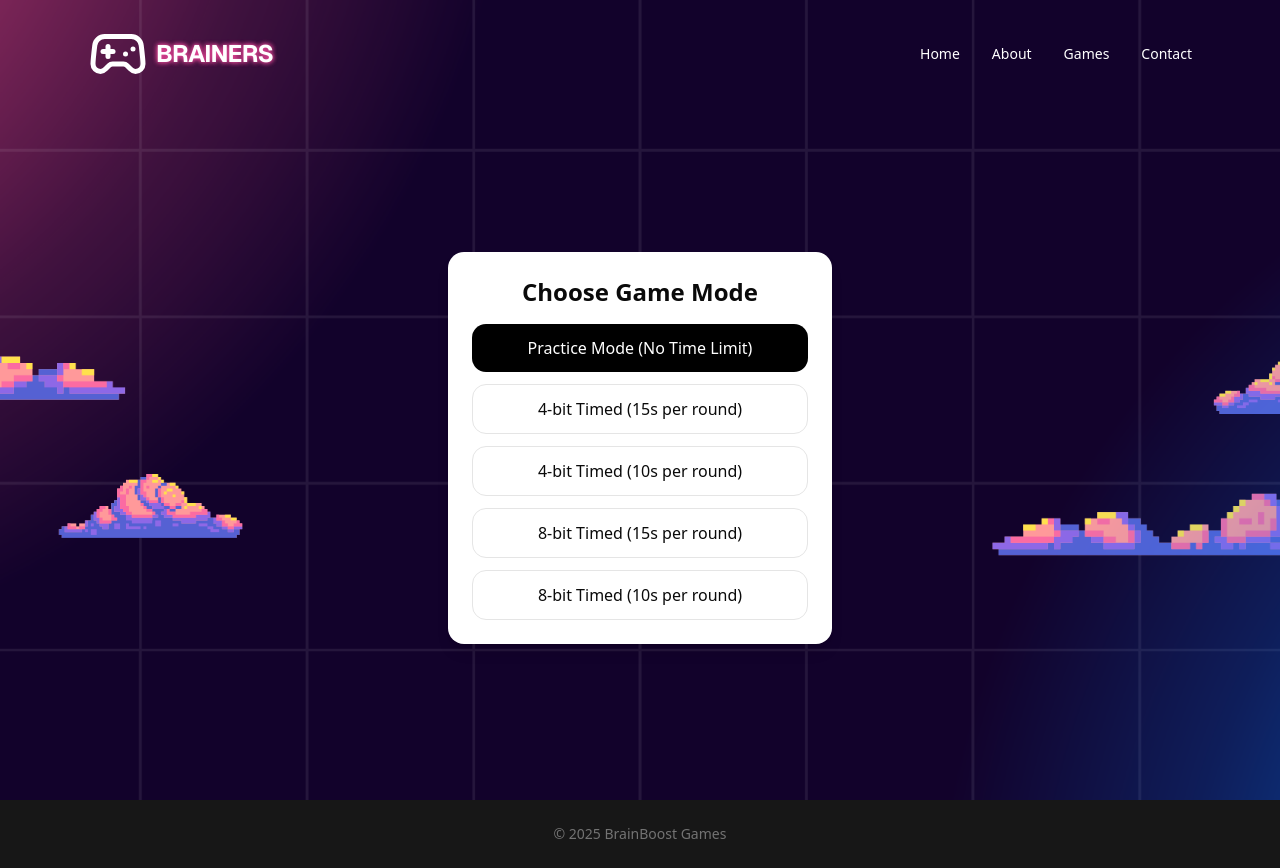
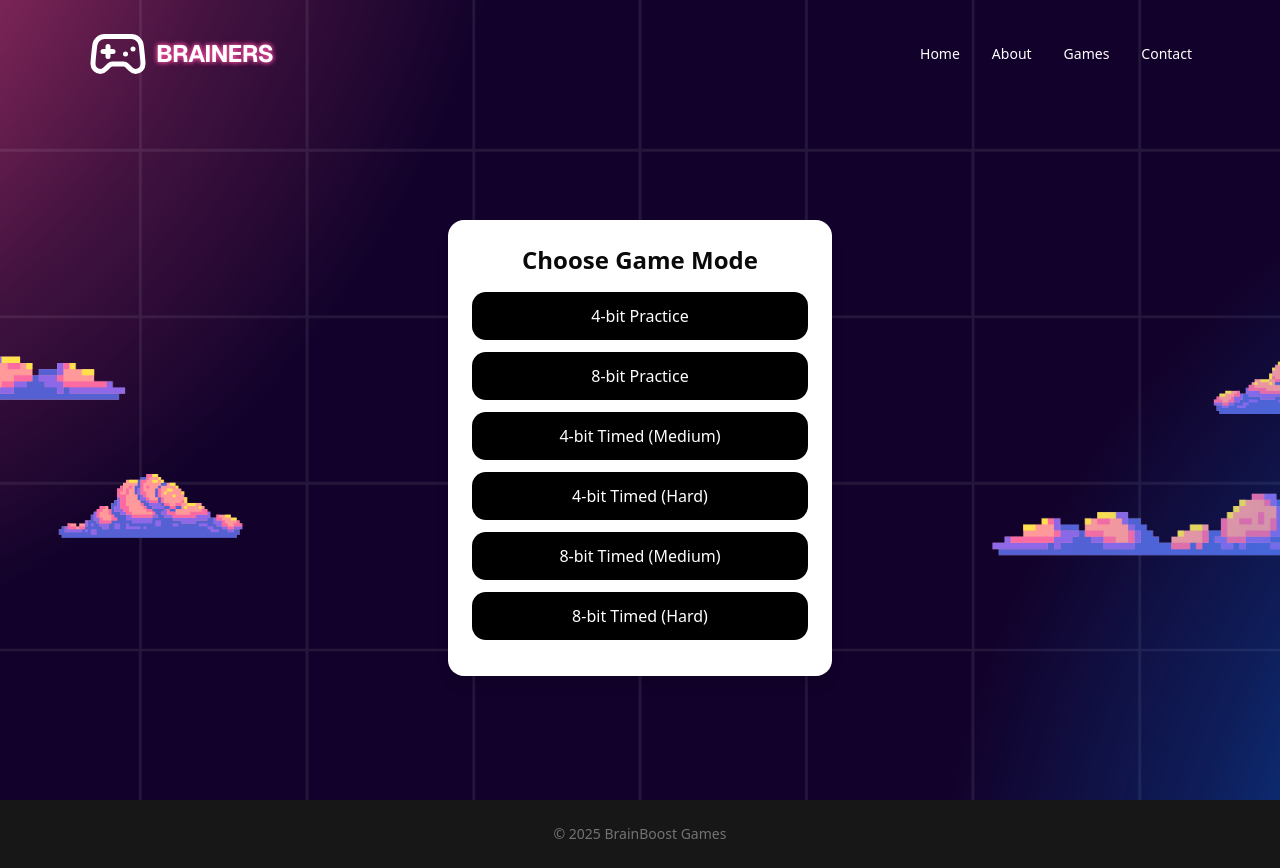
Before and after one commit to Kryoz0512/itpe7-final-project, a Next.js app: page /games/binarygame in a window 1280 px wide. Built offline with nearby package versions, Linux system fonts and the light colour scheme.

Commit message:
Making components for Binary Game (40%)

```diff
--- a/src/app/games/binarygame/page.js
+++ b/src/app/games/binarygame/page.js
@@ -1,9 +1,10 @@
 "use client";
 
+import GameMode from "@/components/binary/GameMode";
 import { useEffect, useRef, useState } from "react";
 
 export default function BinaryGame() {
-  const [mode, setMode] = useState(null);
+  const [mode, setMode] = useState(null); // 'practice8', 'practice4', 'timed8_10', 'timed4_15', 'timed4_10', 'timed8_15'
   const [target, setTarget] = useState(0);
   const [bitLength, setBitLength] = useState(8);
   const [guess, setGuess] = useState("");
@@ -19,7 +20,7 @@ export default function BinaryGame() {
   useEffect(() => {
     if (mode) {
       generateTarget();
-      if (mode !== "practice") startTimer();
+      if (!mode.startsWith("practice")) startTimer();
     }
     return () => clearInterval(timerRef.current);
   }, [mode]);
@@ -91,7 +92,7 @@ export default function BinaryGame() {
       clearInterval(timerRef.current);
       setTimeout(() => {
         generateTarget();
-        if (mode !== "practice") startTimer();
+        if (!mode.startsWith("practice")) startTimer();
       }, 5000);
     } else {
       setStreak(0);
@@ -117,54 +118,9 @@ export default function BinaryGame() {
 
   if (!mode) {
     return (
-        <div className="w-full max-w-sm rounded-2xl shadow-lg bg-white p-6 text-center">
-          <h1 className="text-2xl font-bold mb-4">Choose Game Mode</h1>
-          <button
-            onClick={() => {
-              setBitLength(8);
-              setMode("practice");
-            }}
-            className="w-full mb-3 px-4 py-3 rounded-xl bg-black text-white hover:opacity-90"
-          >
-            Practice Mode (No Time Limit)
-          </button>
-          <button
-            onClick={() => {
-              setBitLength(4);
-              setMode("timed4_15");
-            }}
-            className="w-full mb-3 px-4 py-3 rounded-xl border hover:bg-gray-50"
-          >
-            4-bit Timed (15s per round)
-          </button>
-          <button
-            onClick={() => {
-              setBitLength(4);
-              setMode("timed4_10");
-            }}
-            className="w-full mb-3 px-4 py-3 rounded-xl border hover:bg-gray-50"
-          >
-            4-bit Timed (10s per round)
-          </button>
-          <button
-            onClick={() => {
-              setBitLength(8);
-              setMode("timed8_15");
-            }}
-            className="w-full mb-3 px-4 py-3 rounded-xl border hover:bg-gray-50"
-          >
-            8-bit Timed (15s per round)
-          </button>
-          <button
-            onClick={() => {
-              setBitLength(8);
-              setMode("timed8_10");
-            }}
-            className="w-full px-4 py-3 rounded-xl border hover:bg-gray-50"
-          >
-            8-bit Timed (10s per round)
-          </button>
-        </div>
+        <GameMode
+        bitLength={setBitLength}
+        mode={setMode}/>
     );
   }
 
@@ -183,7 +139,7 @@ export default function BinaryGame() {
           Mode: <span className="font-medium">{mode}</span>
         </p>
 
-        {mode !== "practice" && (
+        {!mode.startsWith("practice") && (
           <div className="mt-3 text-right text-sm text-gray-700">
             ⏱️ Time Left: <span className="font-semibold">{timeLeft}s</span>
           </div>
@@ -223,7 +179,7 @@ export default function BinaryGame() {
           >
             Check
           </button>
-          {mode === "practice" && (
+          {mode.startsWith("practice") && (
             <>
               <button
                 onClick={generateTarget}
@@ -239,7 +195,7 @@ export default function BinaryGame() {
               </button>
             </>
           )}
-          {mode !== "practice" && (
+          {!mode.startsWith("practice") && (
             <button
               onClick={resetStats}
               className="ml-auto px-4 py-2 rounded-xl border hover:bg-gray-50"
@@ -249,7 +205,7 @@ export default function BinaryGame() {
           )}
         </div>
 
-        {mode !== "practice" && (
+        {!mode.startsWith("practice") && (
           <div className="mt-6 grid grid-cols-2 gap-4">
             <Stat label="Correct" value={correct} />
             <Stat label="Attempts" value={total} />
--- /dev/null
+++ b/src/components/binary/ButtonMode.jsx
@@ -0,0 +1,13 @@
+export default function ButtonMode({bitLength, length, mode, modeType, modeTitle}) {
+    return(
+        <button
+            onClick={() => {
+              bitLength(length);
+              mode(modeType);
+            }}
+            className="w-full mb-3 px-4 py-3 rounded-xl bg-black text-white hover:opacity-90"
+          >
+            {modeTitle}
+          </button>
+    );
+};
--- /dev/null
+++ b/src/components/binary/GameMode.jsx
@@ -0,0 +1,50 @@
+import ButtonMode from "./ButtonMode";
+
+export default function GameMode({ bitLength, mode }) {
+  const gameModes = [
+    {
+      length: 4,
+      type: "practice4",
+      title: "4-bit Practice",
+    },
+    {
+      length: 8,
+      type: "practice8",
+      title: "8-bit Practice",
+    },
+    {
+      length: 4,
+      type: "timed4_15",
+      title: "4-bit Timed (Medium)",
+    },
+    {
+      length: 4,
+      type: "timed4_10",
+      title: "4-bit Timed (Hard)",
+    },
+    {
+      length: 8,
+      type: "timed8_15",
+      title: "8-bit Timed (Medium)",
+    },
+    {
+      length: 8,
+      type: "timed8_10",
+      title: "8-bit Timed (Hard)",
+    },
+  ];
+  return (
+    <div className="w-full max-w-sm rounded-2xl shadow-lg bg-white p-6 text-center">
+      <h1 className="text-2xl font-bold mb-4">Choose Game Mode</h1>
+      {gameModes.map(gameMode => (
+        <ButtonMode
+        bitLength={bitLength}
+        length={gameMode.length}
+        mode={mode}
+        modeType={gameMode.type}
+        modeTitle={gameMode.title}
+        />
+      ))}
+    </div>
+  );
+}
```
